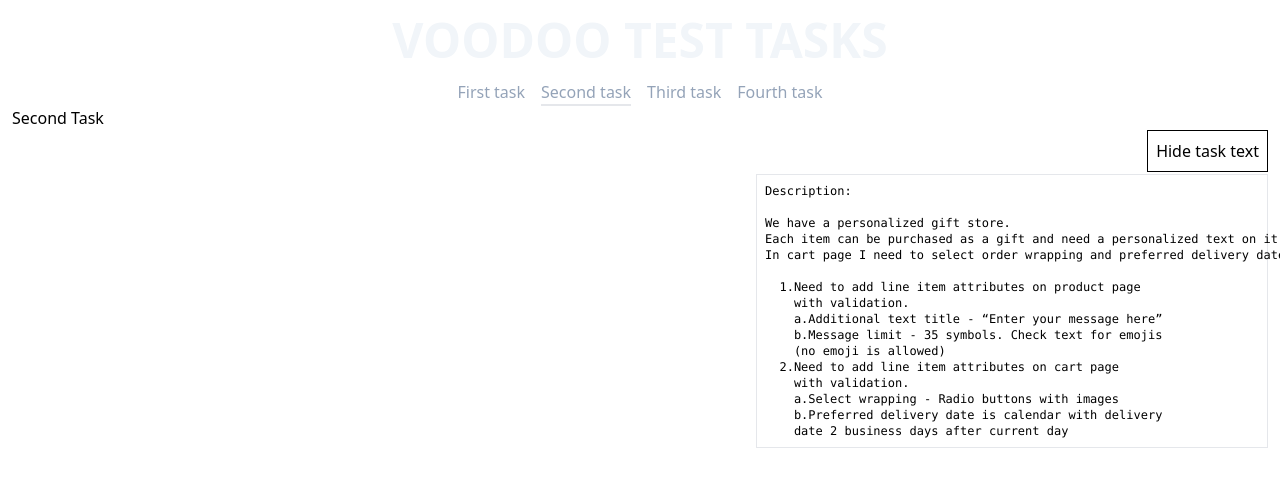
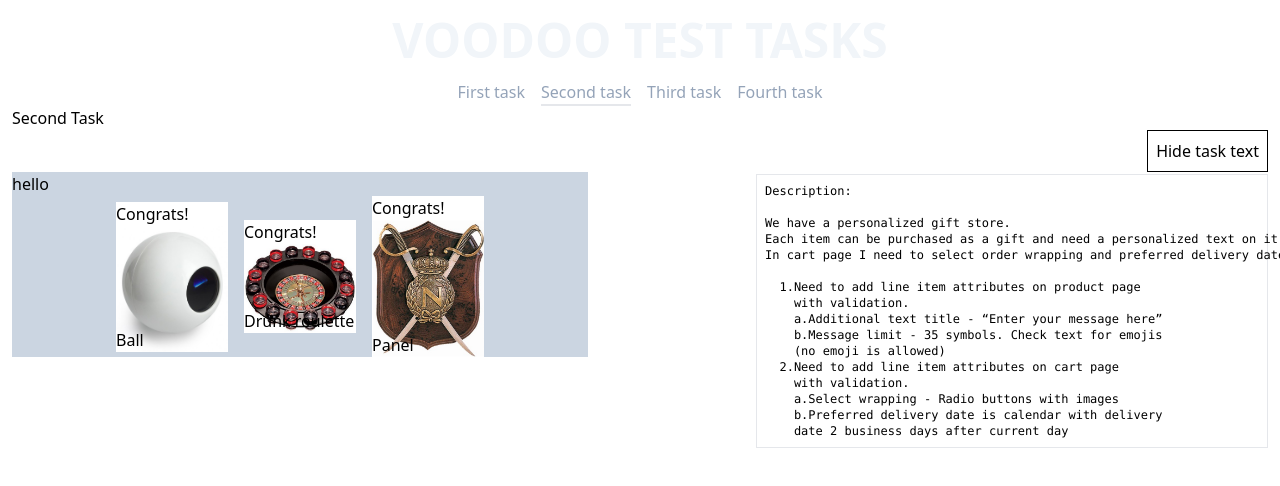
Before and after one commit to Slipmaks/voodoo-test-tasks, a Vue app: page /second-task in a window 1280 px wide. Shown: the top 486 px of the page. Built offline with nearby package versions, Linux system fonts and the light colour scheme.

Commit message:
vualidate added

```diff
--- a/package.json
+++ b/package.json
@@ -9,6 +9,8 @@
     "preview": "vite preview"
   },
   "dependencies": {
+    "@vuelidate/core": "^2.0.0",
+    "@vuelidate/validators": "^2.0.0",
     "pinia": "^2.0.23",
     "vue": "^3.2.37",
     "vue-flatpickr-component": "^10.0.0",
--- /dev/null
+++ b/src/components/pages/second/Item.vue
@@ -0,0 +1,37 @@
+<template>
+  <div class="w-28">
+    <input
+      type="text"
+      class="w-28"
+      placeholder="Enter message"
+      v-model="currentMsg"
+      @keydown.enter="submit"
+    />
+    <div class="relative">
+      <p class="absolute bottom-0">{{ title }}</p>
+      <img :src="img" />
+    </div>
+    <span v-for="error in v$.$errors" :key="error.$uid">
+      {{ error.$property }} - {{ error.$message }}
+    </span>
+  </div>
+</template>
+<script setup>
+import { ref } from "vue";
+import useVuelidate from "@vuelidate/core";
+import { maxLength, alphaNum } from "@vuelidate/validators";
+
+const props = defineProps(["item", "img", "title"]);
+const currentMsg = ref("Congrats!");
+const rules = { maxLength: maxLength(35), alphaNum };
+
+const v$ = useVuelidate(rules, currentMsg);
+const submit = async () => {
+  const result = await v$.value.$validate();
+  if (result) {
+    alert("succeful");
+  } else {
+    alert("Only letters and numbers, not more than 35 characters");
+  }
+};
+</script>
--- a/src/components/pages/second/SecondTask.vue
+++ b/src/components/pages/second/SecondTask.vue
@@ -5,10 +5,12 @@
       <template v-slot:text><Description /></template>
     </ShowTaskButton>
   </div>
+  <Section />
 </template>
 <script setup>
 import ShowTaskButton from "../../ShowTaskButton.vue";
 import Description from "./Description.vue";
+import Section from "./Section.vue";
 
 import { ref } from "vue";
 </script>
--- /dev/null
+++ b/src/components/pages/second/Section.vue
@@ -0,0 +1,19 @@
+<template>
+  <div class="max-w-xl bg-slate-300">
+    <p>hello</p>
+    <div v-if="store.items" class="flex gap-4 justify-center items-center">
+      <Item
+        v-for="item in store.items"
+        :key="item.id"
+        :item="item.id"
+        :img="item.img"
+        :title="item.title"
+      />
+    </div>
+  </div>
+</template>
+<script setup>
+import Item from "./Item.vue";
+import { useStore } from "../../../store";
+const store = useStore();
+</script>
--- a/src/main.js
+++ b/src/main.js
@@ -6,11 +6,13 @@ import { createPinia } from "pinia";
 
 const app = createApp(App);
 const pinia = createPinia();
+
 app.directive("focus", {
   mounted(el) {
     el.focus();
   },
 });
+
 app.use(pinia);
 app.use(router);
 app.mount("#app");
--- a/src/store.js
+++ b/src/store.js
@@ -3,6 +3,21 @@ import { defineStore } from "pinia";
 export const useStore = defineStore("main", {
   state: () => ({
     theBlocks: [],
+    items: [
+      {
+        id: 1,
+        img: "src/assets/ball.jpg",
+        title: "Ball",
+        message: "",
+      },
+      {
+        id: 2,
+        img: "src/assets/drunk-roulette.jpg",
+        title: "Drunk roulette",
+        message: "",
+      },
+      { id: 3, img: "src/assets/panel.jpg", title: "Panel", message: "" },
+    ],
   }),
   getters: {},
   actions: {
@@ -41,5 +56,8 @@ export const useStore = defineStore("main", {
     changeOverlayOpacity(id, val) {
       this.theBlocks[id].image.overlayOpacity = val;
     },
+    changeMessage(id, val) {
+      this.items[id].message = val;
+    },
   },
 });
```
Also changed, not shown: 1 other file (tests, documents, lock files or other folders).
